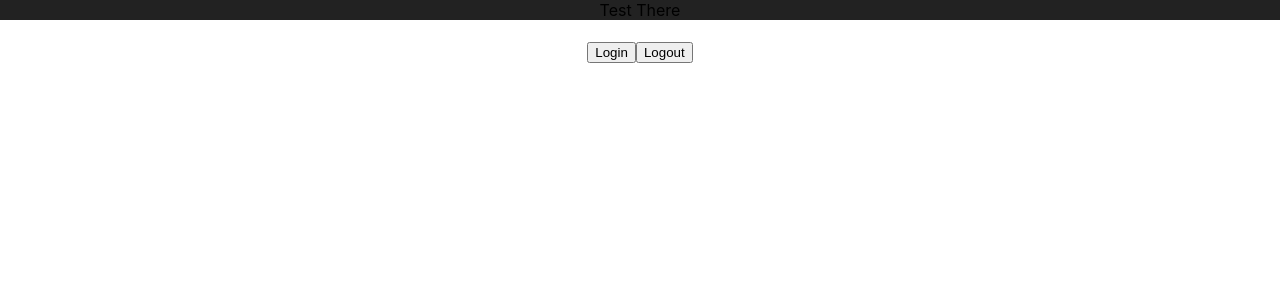
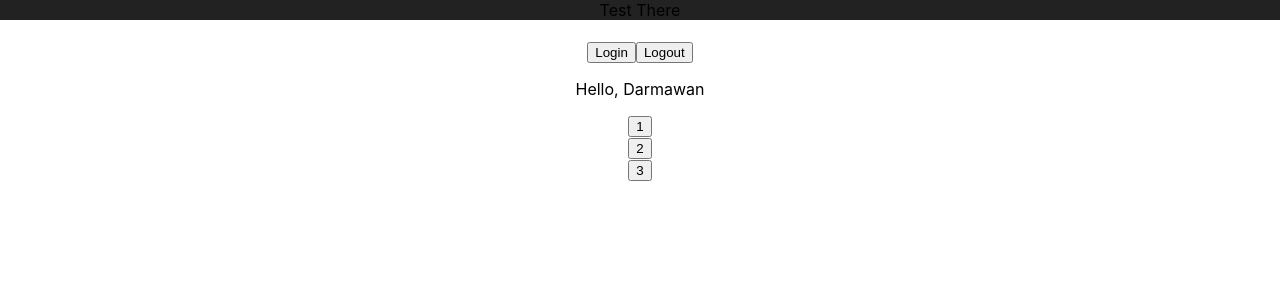
Before and after one commit to Barbarpotato/React-TypeScript-Fundamental, a React (Create React App) app: page / in a window 1280 px wide. Shown: the top 300 px of the page. Built offline with nearby package versions, Linux system fonts and the light colour scheme.

Commit message:
useRef, classComp, CompProps, GenericTypes

```diff
--- a/src/App.tsx
+++ b/src/App.tsx
@@ -3,8 +3,13 @@ import { ThemeContextProvider } from './Components/Context/ContextCreator';
 import { User } from './Components/Context/futureValue/UserCreateContext';
 import { Consumer } from './Components/Context/futureValue/userUseContext';
 import { Box } from './Components/Context/UseContext';
+import { Profile } from './Components/props/compProps/Profile';
+import { Private } from './Components/props/compProps/Private';
+import { List } from './Components/props/genericProps/List';
 
 function App() {
+
+  const list = [1, 2, 3]
 
   return (
     <div className="App">
@@ -16,6 +21,10 @@ function App() {
         <Consumer />
       </User>
 
+      <Profile isLogin={true} component={Private}></Profile>
+
+      <List data={list} onClick={(list) => console.log(list)}></List>
+
     </div>
   );
 };
--- /dev/null
+++ b/src/Components/props/compProps/Private.tsx
@@ -0,0 +1,9 @@
+export type PrivateType = {
+    name: string
+}
+
+export const Private = ({ name }: PrivateType) => {
+    return (
+        <p>Hello, {name}</p>
+    )
+}
--- /dev/null
+++ b/src/Components/props/compProps/Profile.tsx
@@ -0,0 +1,28 @@
+//? import the privateTypes so it can be used in the React.ComponenetType<>
+import { PrivateType } from './Private';
+
+//? The Props type of Profile
+type PropsType = {
+    isLogin: boolean,
+    //? component property is the props where the value is the react component.
+    //? The react component have type named PrivateType.
+    component: React.ComponentType<PrivateType>
+}
+
+//? can call component as Component.
+export const Profile = ({ isLogin, component: Component }: PropsType) => {
+    if (isLogin) {
+        //? passing the name prop to the private component
+        //? which have the prop type name is PrivateType
+        //? that required name property.
+        return (
+            <Component name='Darmawan'></Component>
+        )
+    }
+    else {
+        return (
+            <p>Not Login.</p>
+        )
+    }
+
+}
--- /dev/null
+++ b/src/Components/props/genericProps/List.tsx
@@ -0,0 +1,24 @@
+//? using <T> to use Generic
+//? it is like a parameter of type
+//? you can fill the parameter with some type of data.
+type ListProps<T> = {
+    data: T[],
+    onClick: (value: T) => void
+}
+
+//? calling the generic type to List functional component.
+export const List = <T extends number | string>({ data, onClick }: ListProps<T>) => {
+    return (
+        <div>
+            {
+                data.map((val) => {
+                    return (
+                        <div>
+                            <button onClick={() => onClick(val)}>{val}</button>
+                        </div>
+                    )
+                })
+            }
+        </div>
+    )
+}
```
Also changed, not shown: src/Components/ref/DomRef.tsx (added, +19 -0 lines), src/Components/ref/MutableRef.tsx (added, +26 -0 lines), src/Components/reducer/Reducer.tsx (renamed from src/Components/states/Reducer.tsx).
